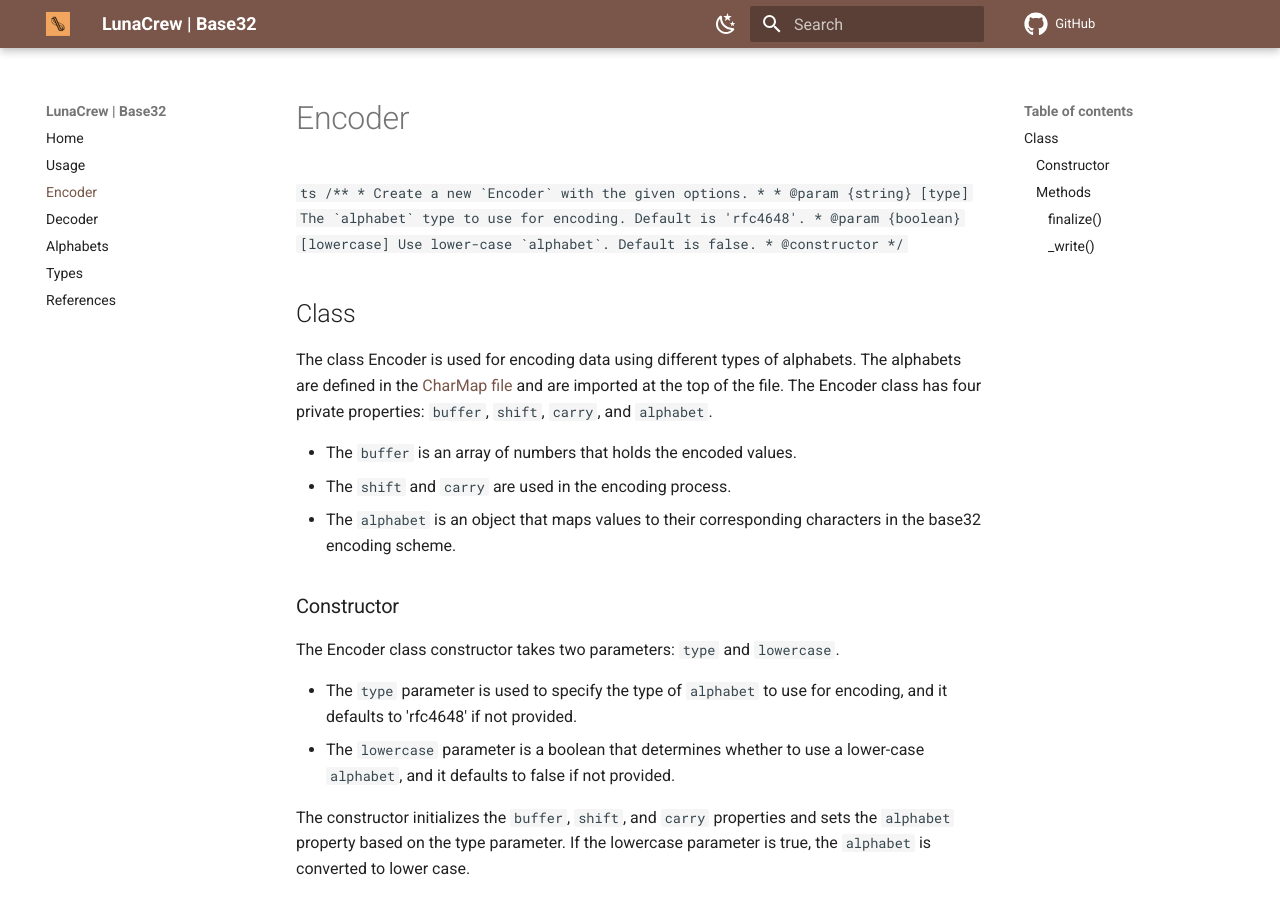
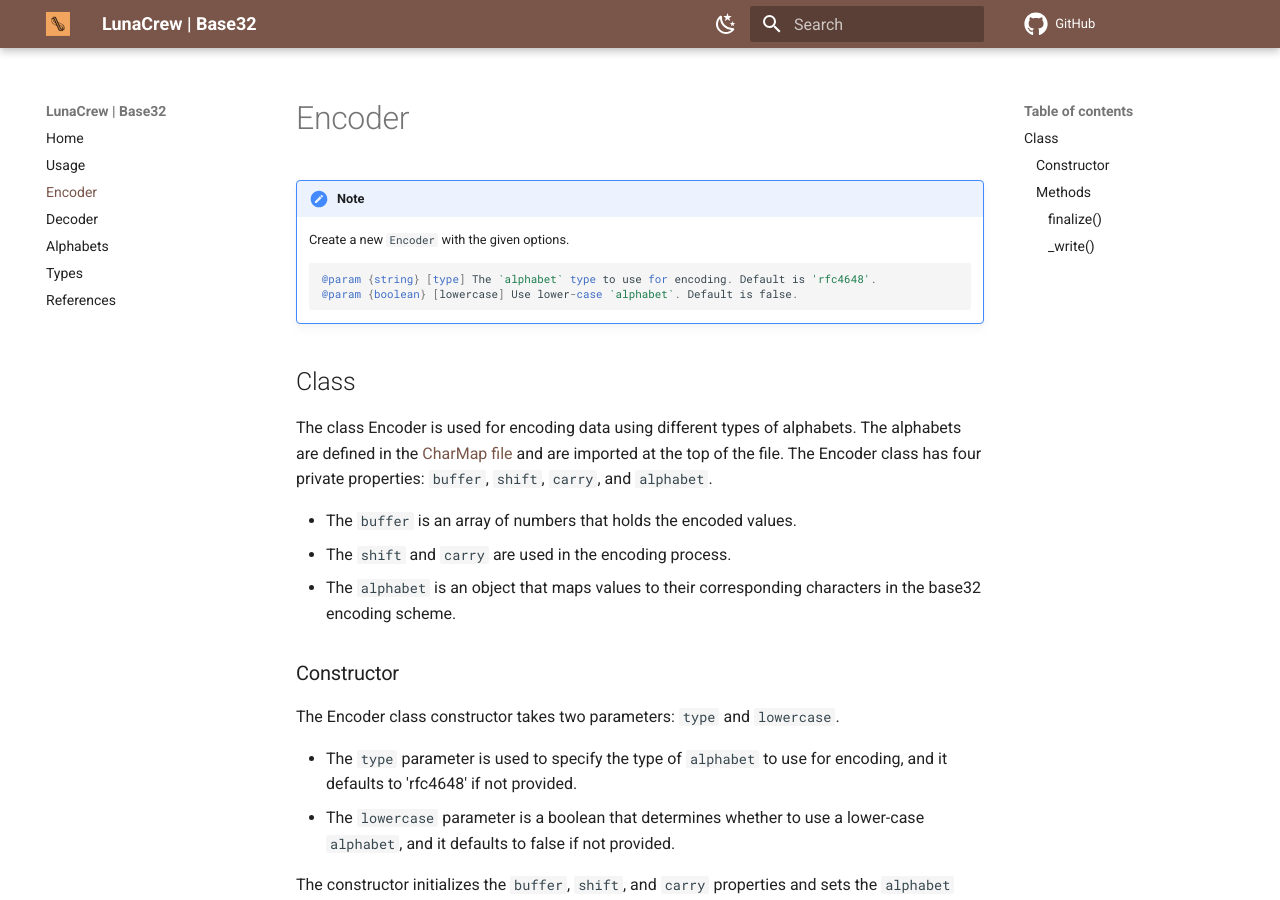
Before and after one commit to LunaCrew/base32, an MkDocs documentation site: the page built from docs/pages/encoder.md, in a window 1280 px wide and 900 px high. Built offline with MkDocs 1.6.1 and Material for MkDocs 9.7.7, drawn with Linux system fonts in a browser that asks for light colours; comment, search, counter and statistics services are not loaded.

Commit message:
chore: fix docs notes

````diff
--- a/docs/pages/encoder.md
+++ b/docs/pages/encoder.md
@@ -1,14 +1,12 @@
 # Encoder
 
-```ts
-/**
- * Create a new `Encoder` with the given options.
- *
- * @param {string} [type] The `alphabet` type to use for encoding. Default is 'rfc4648'.
- * @param {boolean} [lowercase] Use lower-case `alphabet`. Default is false.
- * @constructor
- */
- ```
+!!! note
+    Create a new `Encoder` with the given options.
+
+    ```ts
+    @param {string} [type] The `alphabet` type to use for encoding. Default is 'rfc4648'.
+    @param {boolean} [lowercase] Use lower-case `alphabet`. Default is false.
+    ```
 
 ## Class
 
````
Also changed, not shown: docs/pages/decoder.md (+6 -8 lines), docs/pages/types.md (+2 -1 lines), docs/pages/usage.md (+1 -1 lines).
